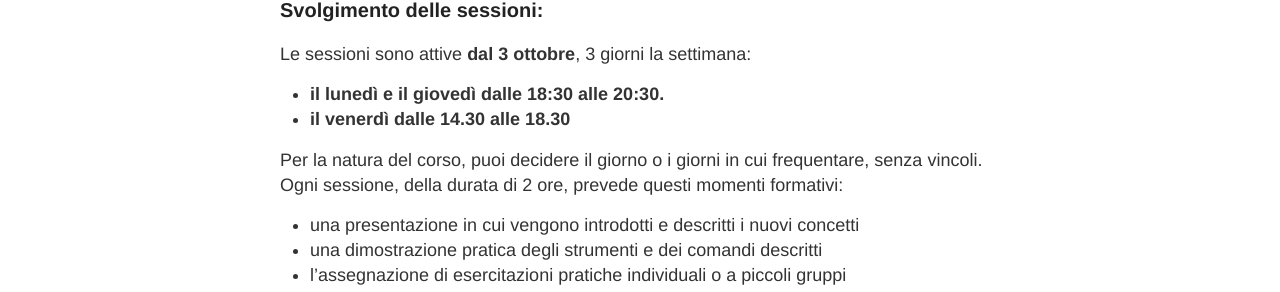
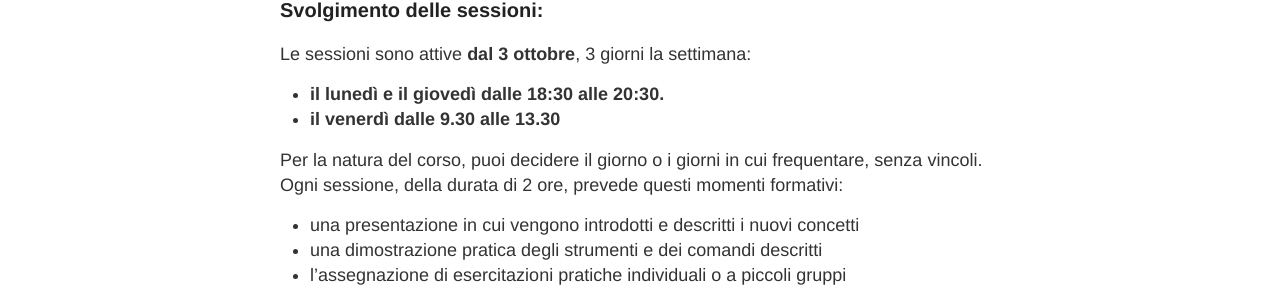
Before and after one commit to LOG-ED/docker-get-started, a Jekyll site: the page built from index.md, in a window 1280 px wide. Shown: the part 509-801 px from the top of the page. Built offline with Jekyll 4.4.1, drawn with Linux system fonts in a browser that asks for light colours; nearby versions of some CDN libraries.

Commit message:
Update index.md

```diff
--- a/index.md
+++ b/index.md
@@ -17,7 +17,7 @@ Attraverso esercitazioni pratiche e un pizzico di teoria (q.b) saranno introdott
 Le sessioni sono attive **dal 3 ottobre**, 3 giorni la settimana:
 
 - **il lunedì e il giovedì dalle 18:30 alle 20:30.**
-- **il venerdì dalle 14.30 alle 18.30**
+- **il venerdì dalle 9.30 alle 13.30**
 
 Per la natura del corso, puoi decidere il giorno o i giorni in cui frequentare, senza vincoli.
 Ogni sessione, della durata di 2 ore, prevede questi momenti formativi:
```
